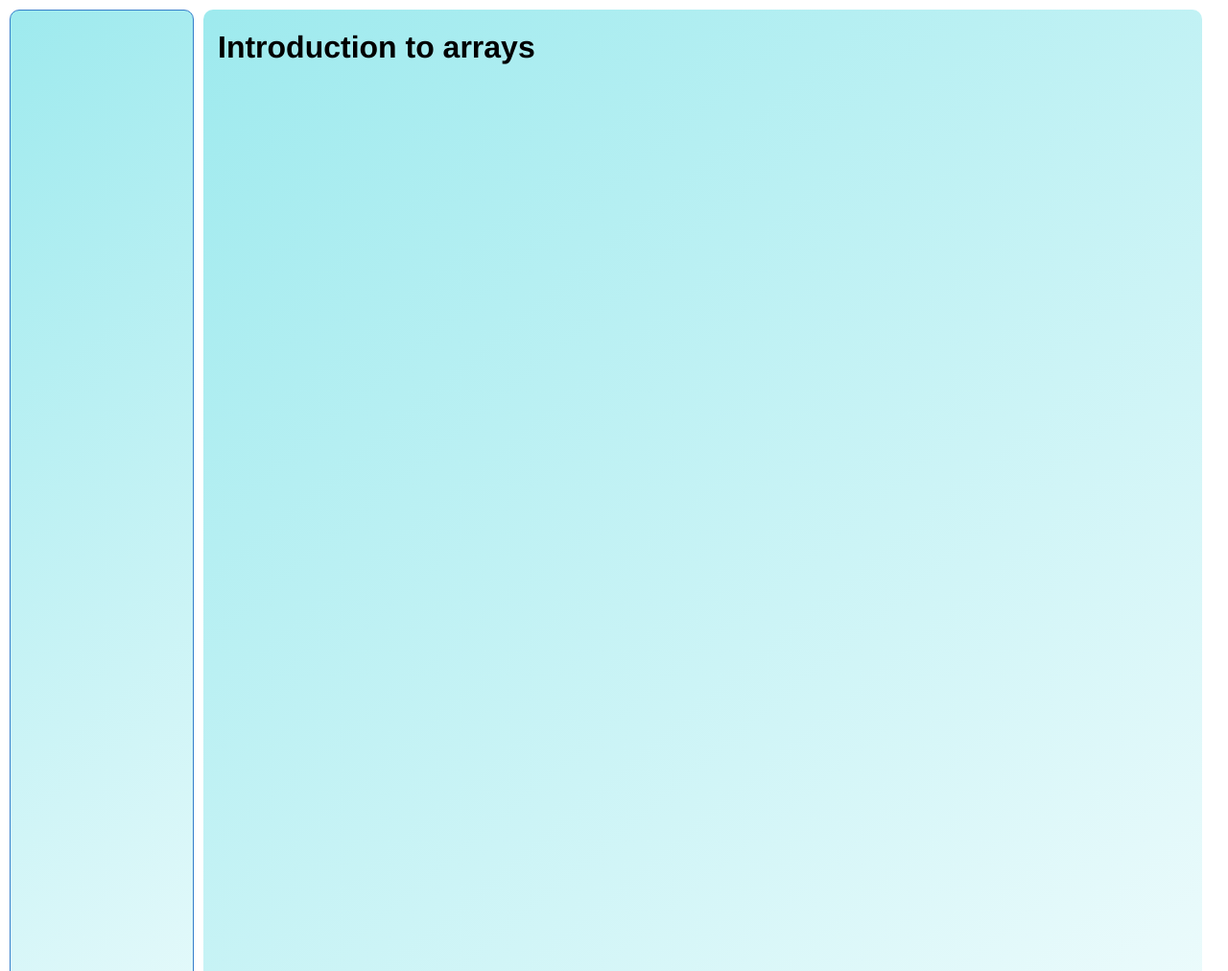
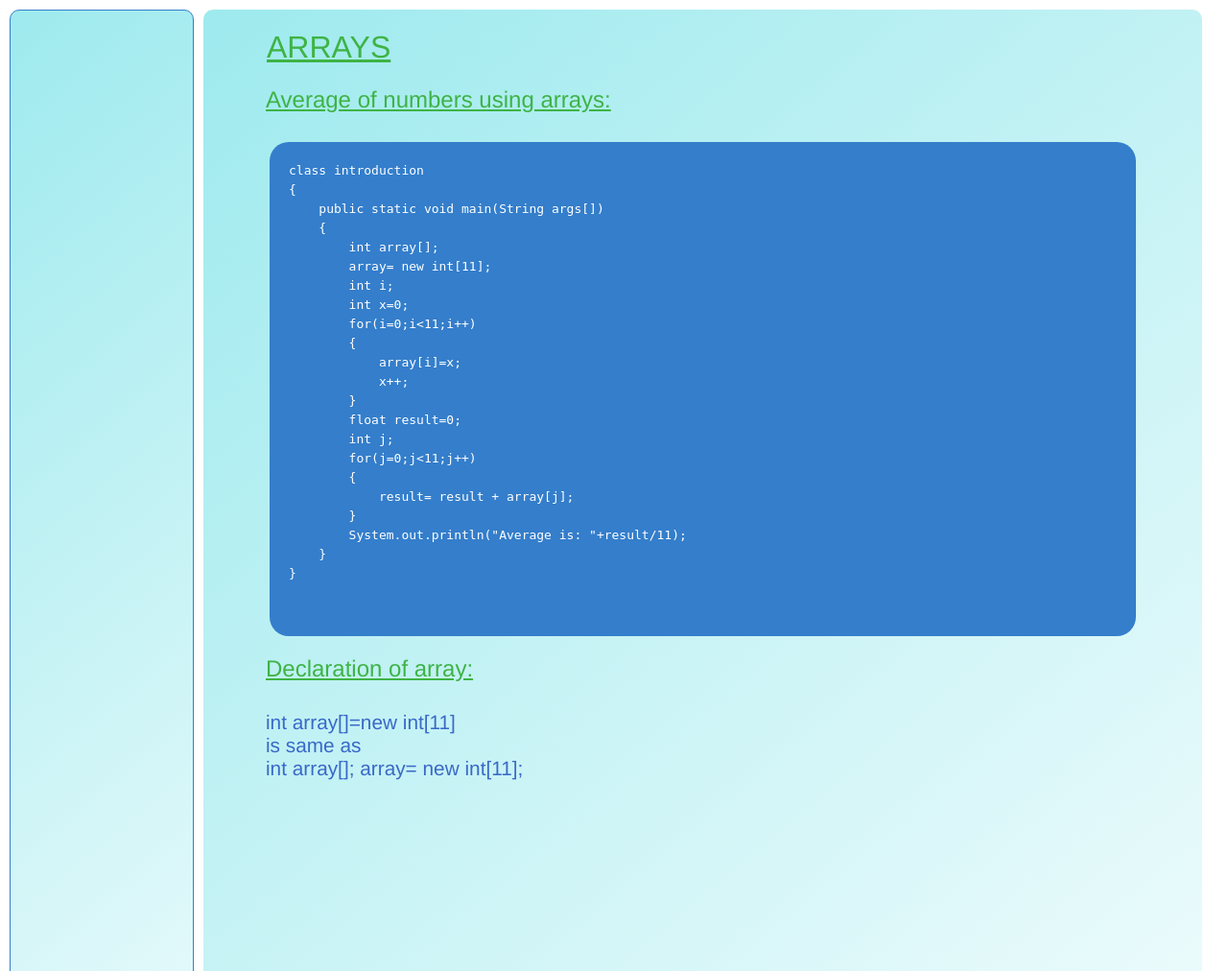
Before and after one commit to innovatoronspree/Coderun, a PHP site: page /arrays.html in a window 1280 px wide. Shown: the part 208-1220 px from the top of the page at 96% size. Run offline with PHP 8.4, Linux system fonts and the light colour scheme.

Commit message:
started with Arrays.html

```diff
--- a/arrays.html
+++ b/arrays.html
@@ -58,10 +58,47 @@
 
 		</aside>
 		<main class="right">
-			<h1>Introduction to arrays</h1>
-			<div>
-			</div>
+		<h1>Arrays</h1>
+		<h2>Average of numbers using arrays:</h2>
+		<div>
+			<pre>
+				<code>
+class introduction
+{
+    public static void main(String args[])
+    {
+        int array[];
+        array= new int[11];
+        int i;
+        int x=0;
+        for(i=0;i<11;i++)
+        {
+            array[i]=x;
+            x++;
+        }
+        float result=0;
+        int j;
+        for(j=0;j<11;j++)
+        {
+            result= result + array[j];
+        }
+        System.out.println("Average is: "+result/11);
+    }
+}
 
+				</code>
+			</pre>
+		</div >
+		<h2>Declaration of array:</h2>
+		<div class="para">
+			int array[]=new int[11] <br>
+
+			is same as <br>
+
+			int array[];
+      	array= new int[11];
+
+		</div>
 		</main>
 
 	<footer id="footer">
--- a/stylesheets/stylesheet_home.css
+++ b/stylesheets/stylesheet_home.css
@@ -16,10 +16,10 @@ header{
 	height: 20vh;
 	padding-top:4vh;
 }
-h1{
+header h1{
 	display: inline-block;
 }
-h1 a{
+header h1 a{
 	text-decoration: none;
 	color:rgb(52, 126, 203);
 
@@ -159,3 +159,39 @@ nav>ul>li>a
     margin-right: 10px;
 
 }
+pre{
+	background-color: rgb(52, 126, 203);
+	padding-left: 20px;
+    border-radius: 20px;
+    width:69vw;
+    margin:0 auto;
+}
+code{
+	color:white;
+	font-family: monospace;
+	line-height: 20px;
+
+}
+.right h2{
+    margin-left: 50px;
+    color: rgb(63, 179, 69);
+    text-decoration: underline;
+    font-weight: normal;
+    font-family: Helvetica Neue;
+    margin-bottom: 30px;
+}
+.right h1{
+   color: rgb(63, 179, 69);
+    font-family: Helvetica Neue;
+    text-align: left;
+    margin-left: 51px;
+    text-decoration: underline;
+    text-transform: uppercase;
+    font-weight:normal;
+}
+.para{
+    color:rgb(57, 105, 199);
+    font-family: Helvetica Neue;
+    margin-left: 50px;
+    font-size: 1.3em;
+}
```
